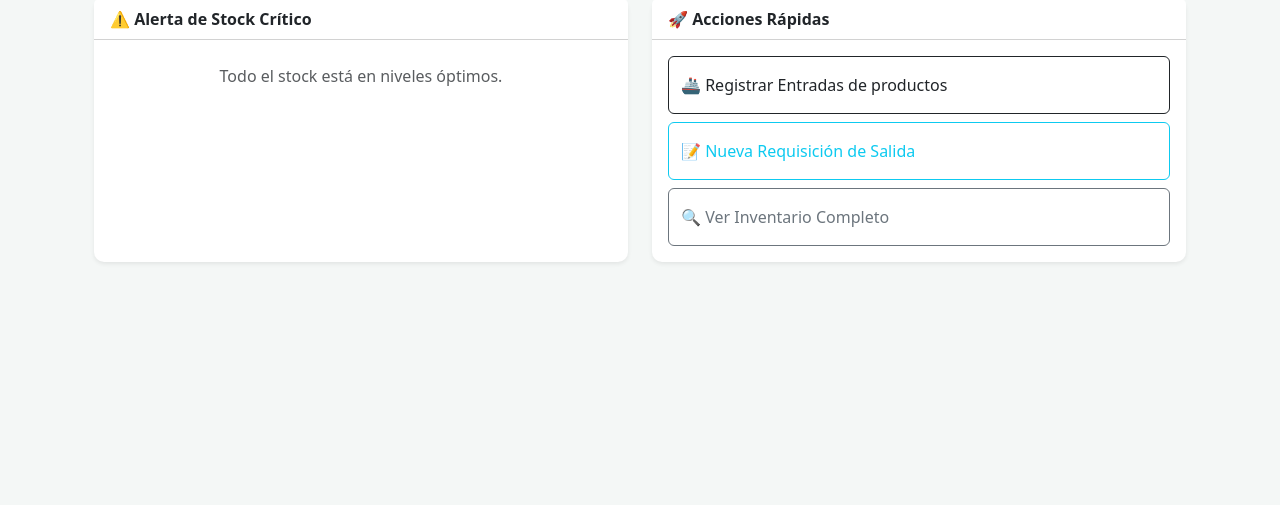
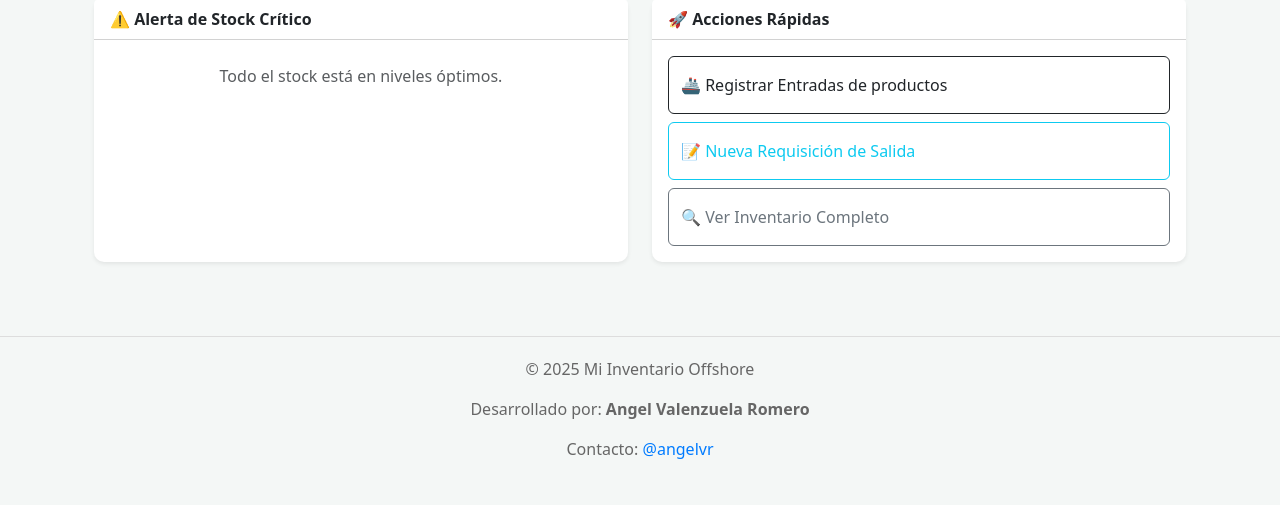
Before and after one commit to angelvr10-sketch/valeroideas, a Django app: page / in a window 1280 px wide. Shown: the part 295-800 px from the top of the page. Run offline with Django 5.2, Linux system fonts and the light colour scheme; data that the repository does not hold is empty; parts of the project's set-up code (start-up, migrations or seed data) failed here and were passed over.

Commit message:
Agregado pie de página con créditos

```diff
--- a/templates/base.html
+++ b/templates/base.html
@@ -67,5 +67,11 @@
     </div>
 
     <script src="https://cdn.jsdelivr.net/npm/bootstrap@5.3.0/dist/js/bootstrap.bundle.min.js"></script>
+    <footer style="text-align: center; padding: 20px; margin-top: 50px; border-top: 1px solid #ddd; color: #666;">
+    <p>© 2025 Mi Inventario Offshore</p>
+    <p>Desarrollado por: <strong>Angel Valenzuela Romero</strong></p>
+    <p>Contacto: <a href="mailto:angelvr10@gmail.com" style="color: #007bff; text-decoration: none;">@angelvr</a></p>
+</footer>
+
 </body>
 </html>
```
